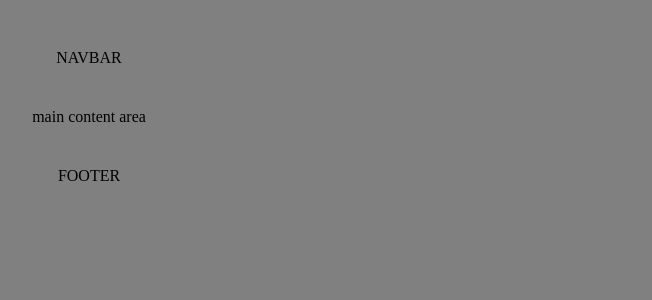
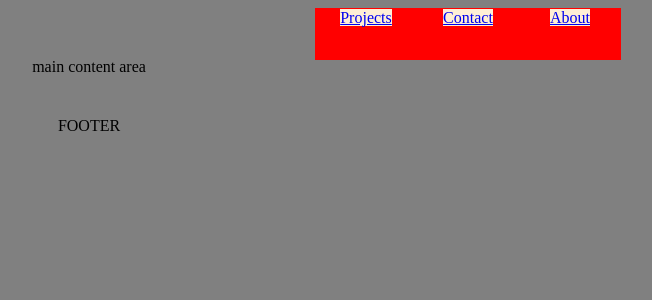
Before and after one commit to mallickafridi-work/portfolio, a React (Vite) app: page / in a window 1280 px wide. Shown: the top 300 px of the page, without its empty margins (551-1203 px from the left). Built offline with nearby package versions, Linux system fonts and the light colour scheme.

Commit message:
designing the Navbar (unfinished)

```diff
--- a/src/App.jsx
+++ b/src/App.jsx
@@ -7,7 +7,9 @@ function App() {
       <div className='main'>
         <header className='header'>
           <nav className='navbar'>
-            NAVBAR
+            <div className="item"><a href="/" className="about"> About </a></div>
+            <div className="item"><a href="/" className="contact"> Contact </a></div>
+            <div className="item"><a href="/" className="projects"> Projects </a></div>
           </nav>
         </header>
         <div className="navbar"></div>
--- a/src/index.css
+++ b/src/index.css
@@ -5,13 +5,32 @@ body {
 div.main {
     text-align: center;
     display: grid;
-    grid-template-rows: 100px auto 100px
+    grid-template-rows: 50px auto 100px
 }
 
 .header {
     grid-area: 1 / 1 / 2 / 2;
-    width: fit-content;
-    margin: auto;
+    display: grid;
+    grid-template-columns: 100px auto 100px;
+
+    .navbar {
+        grid-area: 1/ 2 / 2 / 3;
+        display: flex;
+        flex-direction: row-reverse;
+
+        .item {
+            background-color: red;
+            border: 1px solid red;
+            width: 100px;
+            height: 50px;
+
+            a {
+                background-color: papayawhip;
+                width: fit-content;
+                margin: auto;
+            }
+        }
+    }
 }
 
 .content-area {
```
